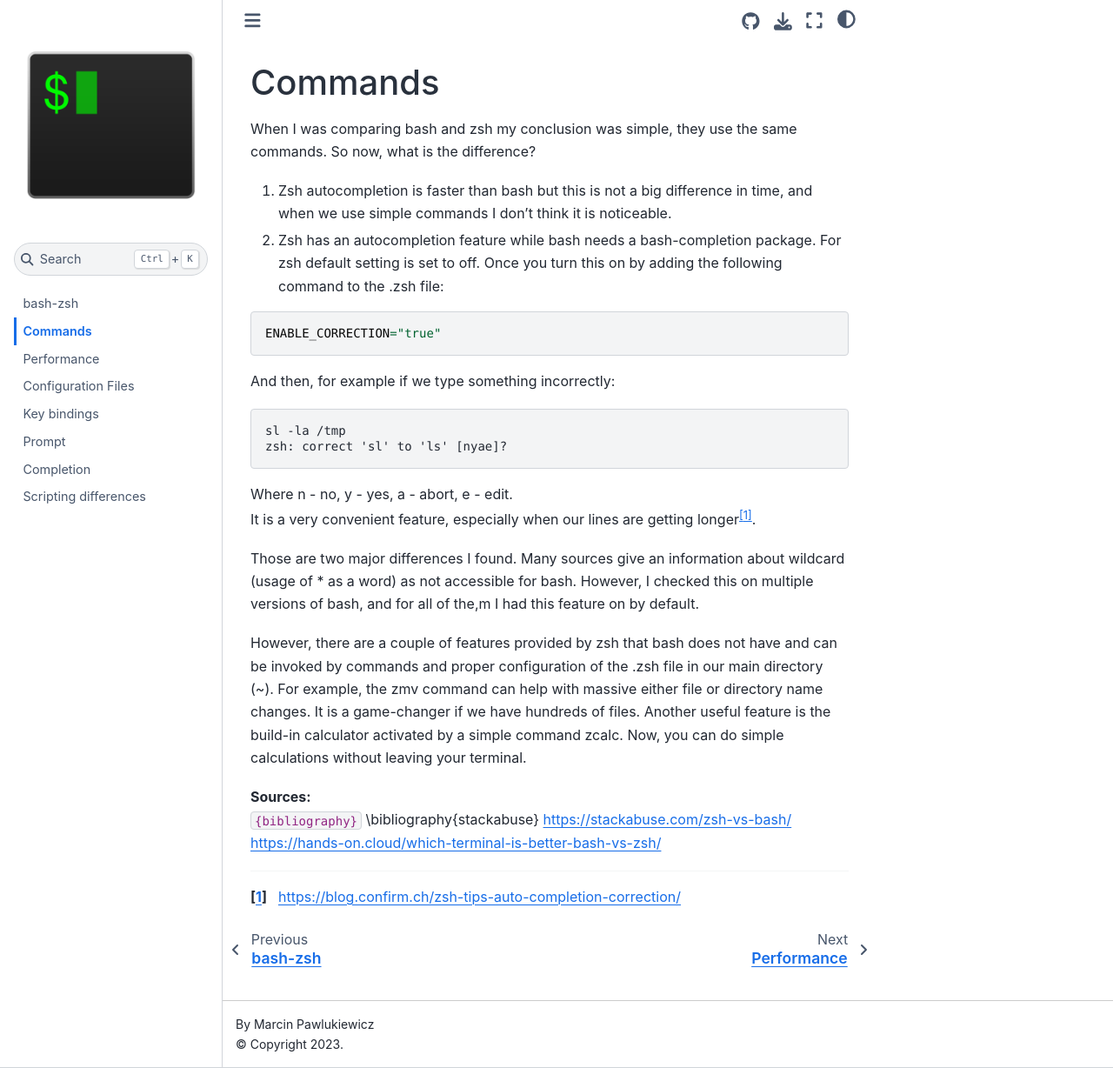
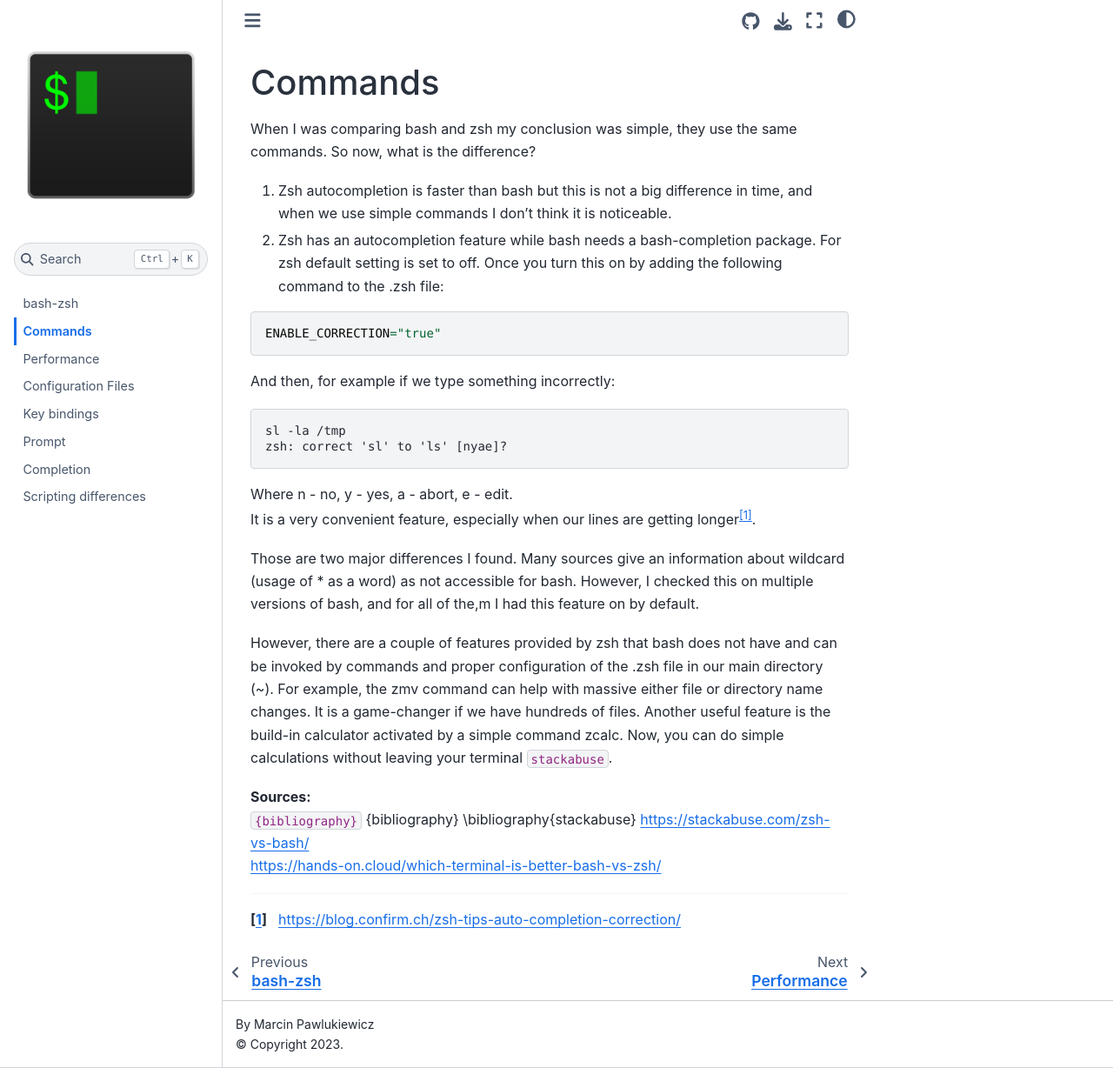
Before and after one commit to marcinpawlukiewicz/bash-zsh, a Jupyter Book: the page built from commands.md, in a window 1280 px wide and 1228 px high. Shown: the whole window at 87% size. Built offline with Jupyter Book 1.0.4 settings and Sphinx 7.4.7 and the Sphinx Book theme 1.1.4, drawn with Linux system fonts in a browser that asks for light colours; cross-references to code outside the pages are shown as plain code.

Commit message:
Update commands.md

````diff
--- a/commands.md
+++ b/commands.md
@@ -16,10 +16,11 @@
 
 Those are two major differences I found. Many sources give an information about wildcard (usage of * as a word) as not accessible for bash. However, I checked this on multiple versions of bash, and for all of the,m I had this feature on by default.
 
-However, there are a couple of features provided by zsh that bash does not have and can be invoked by commands and proper configuration of the .zsh file in our main directory (~). For example, the zmv command can help with massive either file or directory name changes. It is a game-changer if we have hundreds of files. Another useful feature is the build-in calculator activated by a simple command zcalc. Now, you can do simple calculations without leaving your terminal.
+However, there are a couple of features provided by zsh that bash does not have and can be invoked by commands and proper configuration of the .zsh file in our main directory (~). For example, the zmv command can help with massive either file or directory name changes. It is a game-changer if we have hundreds of files. Another useful feature is the build-in calculator activated by a simple command zcalc. Now, you can do simple calculations without leaving your terminal {cite}`stackabuse`.
 
 **Sources:**
 ```{bibliography}```
+{bibliography}
 \bibliography{stackabuse}
 https://stackabuse.com/zsh-vs-bash/
 https://hands-on.cloud/which-terminal-is-better-bash-vs-zsh/
````
